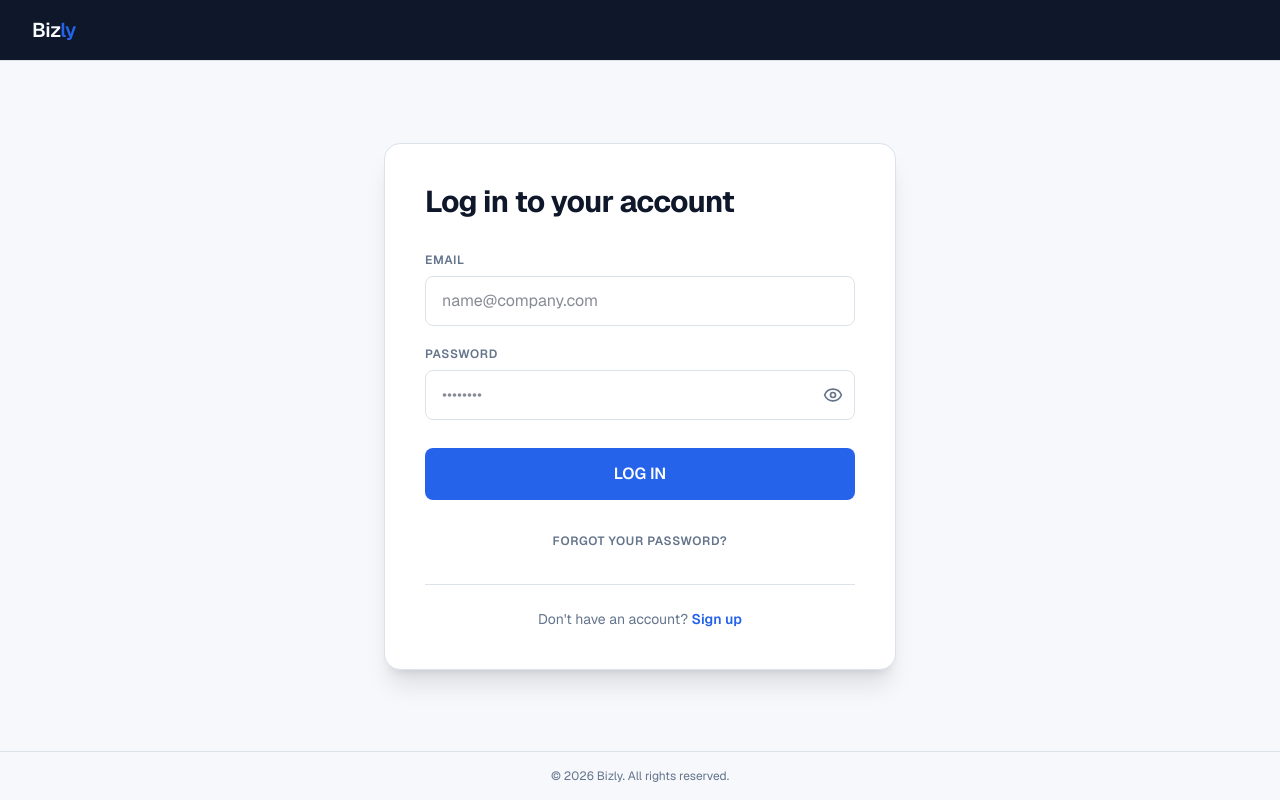
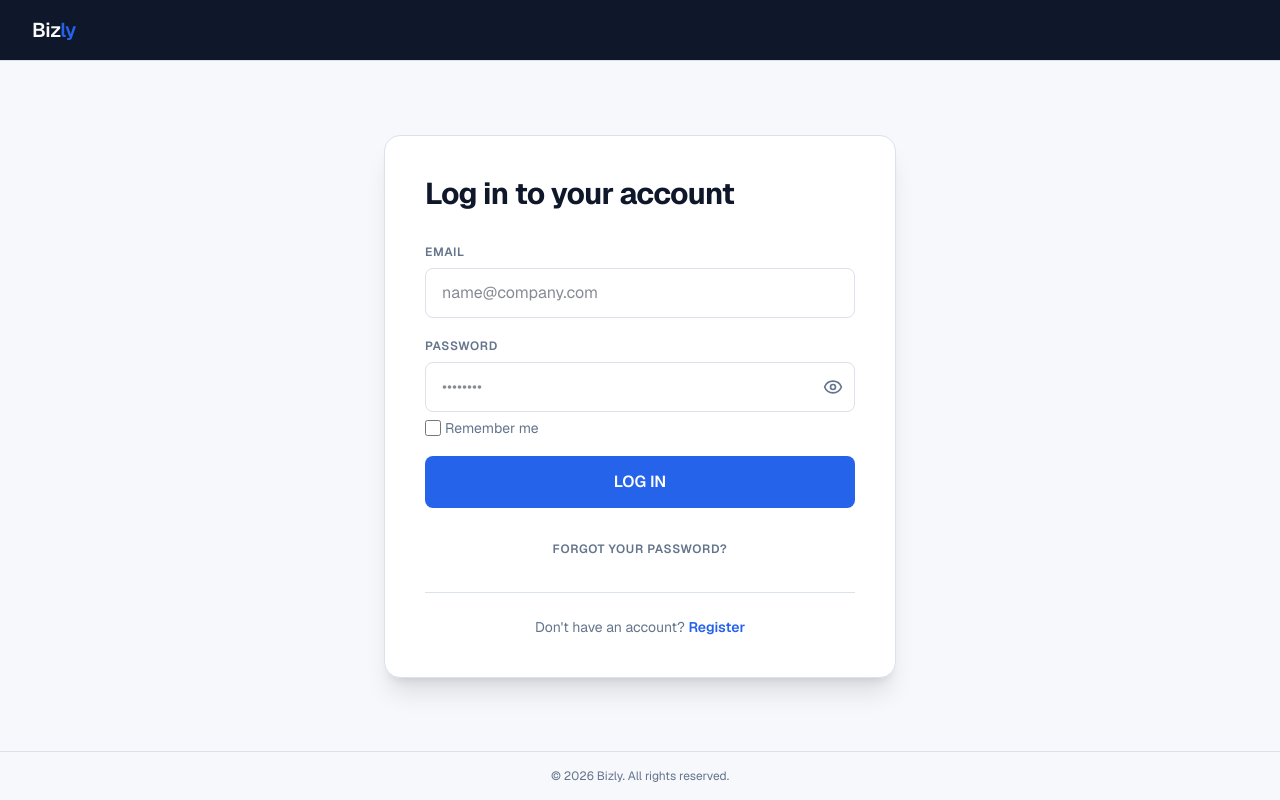
Before and after one commit to natajuniorpinheirodasilva-ui/Bizly, a Next.js app in the folder bizly-frontend/: page /login in a window 1280 px wide. Built offline with nearby package versions, Linux system fonts and the light colour scheme; no server answers.

Commit message:
feat: add remember me button

```diff
--- a/bizly-frontend/src/app/(auth)/login/page.tsx
+++ b/bizly-frontend/src/app/(auth)/login/page.tsx
@@ -18,12 +18,13 @@ export default function Login() {
     const [password, setPassword] = useState<string>("")
     const [seePassword, setSeePassword] = useState<boolean>(false)
     const [isLoading, setIsLoading] = useState<boolean>(false)
+    const [rememberMe, setRememberMe] = useState<boolean>(false)
 
     async function handleSubmit(e: React.FormEvent) {
         e.preventDefault()
         if (!email.trim() || !password.trim()) {
             toast.error("Invalid credentials.")
-
+            return
         }
 
         setIsLoading(true)
@@ -43,7 +44,11 @@ export default function Login() {
                 throw new Error(data.detail || "An error has ocurred.")
             }
 
-            Cookies.set("bizly_token", data.access_token, { expires: 7 })
+            if (rememberMe) {
+                Cookies.set("bizly_token", data.access_token, { expires: 7 })
+            } else {
+                Cookies.set("bizly_token", data.access_token)
+            }
 
             setTimeout(() => router.push("/"))
 
@@ -111,14 +116,29 @@ export default function Login() {
 
                                 <button
                                     type="button"
+                                    aria-label={seePassword ? "Hide password" : "Show password"}
                                     onClick={() => setSeePassword(!seePassword)}
                                     className="absolute right-3 text-foreground-muted hover:text-foreground transition-colors cursor-pointer top-1/2 -translate-y-1/2"
                                 >
-
                                     {seePassword ?
                                         <EyeOff className="h-5 w-5" /> : <Eye className="h-5 w-5" />
                                     }
                                 </button>
+                            </div>
+                            <div className="flex flex-wrap items-center gap-1">
+                                <input
+                                    type="checkbox"
+                                    id="remember"
+                                    checked={rememberMe}
+                                    onChange={(e) => setRememberMe(e.target.checked)}
+                                    className="w-4 h-4 accent-primary cursor-pointer rounded shrink-0"
+                                />
+                                <label
+                                    htmlFor="remember"
+                                    className="text-sm text-foreground-muted cursor-pointer select-none leading-none"
+                                >
+                                    Remember me
+                                </label>
                             </div>
                         </div>
 
@@ -126,8 +146,8 @@ export default function Login() {
                             type="submit"
                             disabled={isLoading}
                             className={isLoading
-                                ? "mt-2 cursor-not-allowed opacity-70 rounded-lg bg-primary py-3.5 text-base font-semibold text-white transition-colors"
-                                : "mt-2 cursor-pointer rounded-lg bg-primary py-3.5 text-base font-semibold text-white transition-colors hover:bg-primary-hover"}
+                                ? "cursor-not-allowed opacity-70 rounded-lg bg-primary py-3.5 text-base font-semibold text-white transition-colors"
+                                : "cursor-pointer rounded-lg bg-primary py-3.5 text-base font-semibold text-white transition-colors hover:bg-primary-hover"}
                         >
                             {isLoading ? "LOGGING IN" : "LOG IN"}
                         </button>
@@ -149,7 +169,7 @@ export default function Login() {
                                 href="/register"
                                 className="font-semibold text-primary hover:underline"
                             >
-                                Sign up
+                                Register
                             </Link>
                         </p>
                     </div>
--- a/bizly-frontend/src/components/Navbar.tsx
+++ b/bizly-frontend/src/components/Navbar.tsx
@@ -47,7 +47,7 @@ export default function Navbar() {
     function handleLogout() {
         Cookies.remove("bizly_token")
 
-        router.push("/login")
+        router.replace("/login")
         router.refresh()
     }
 
```
